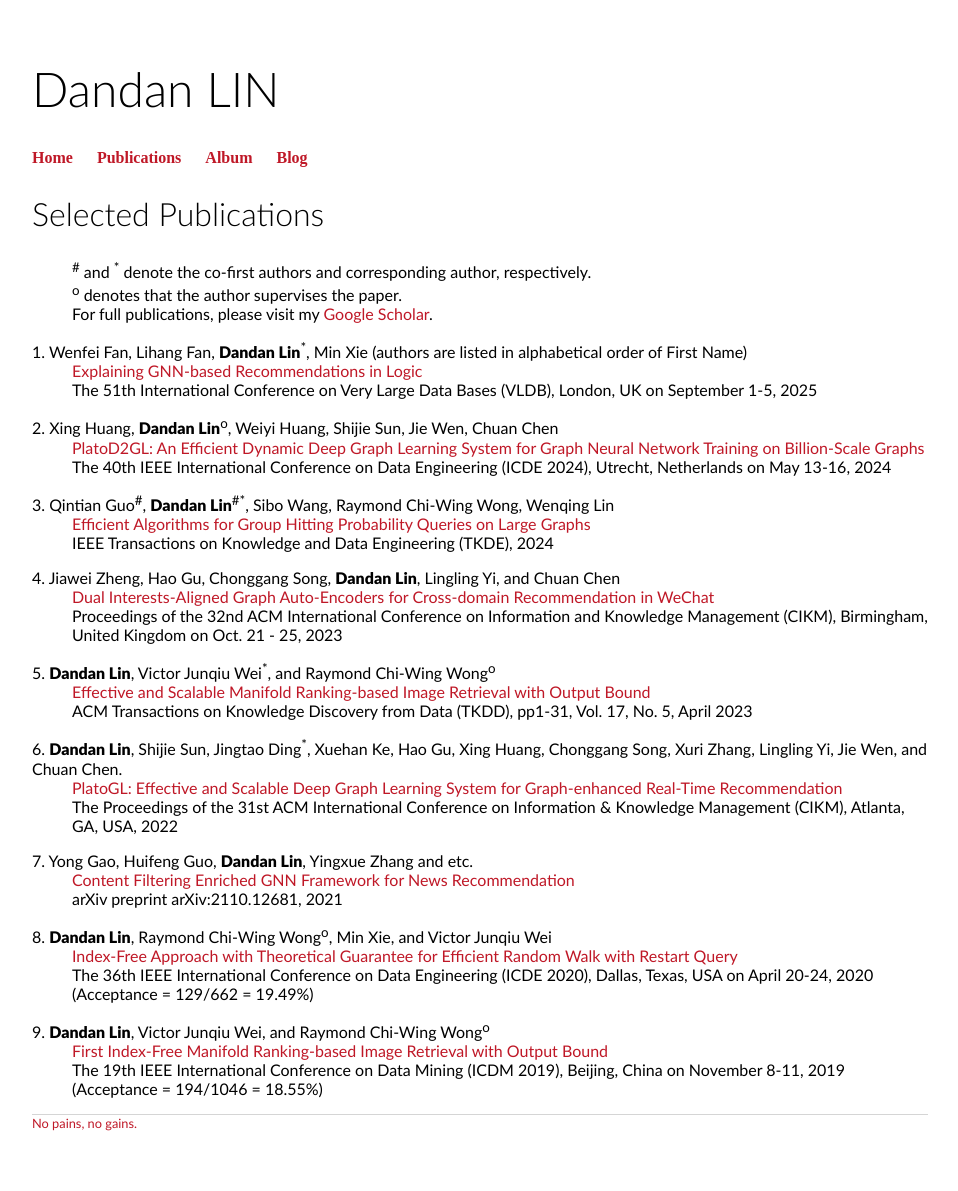
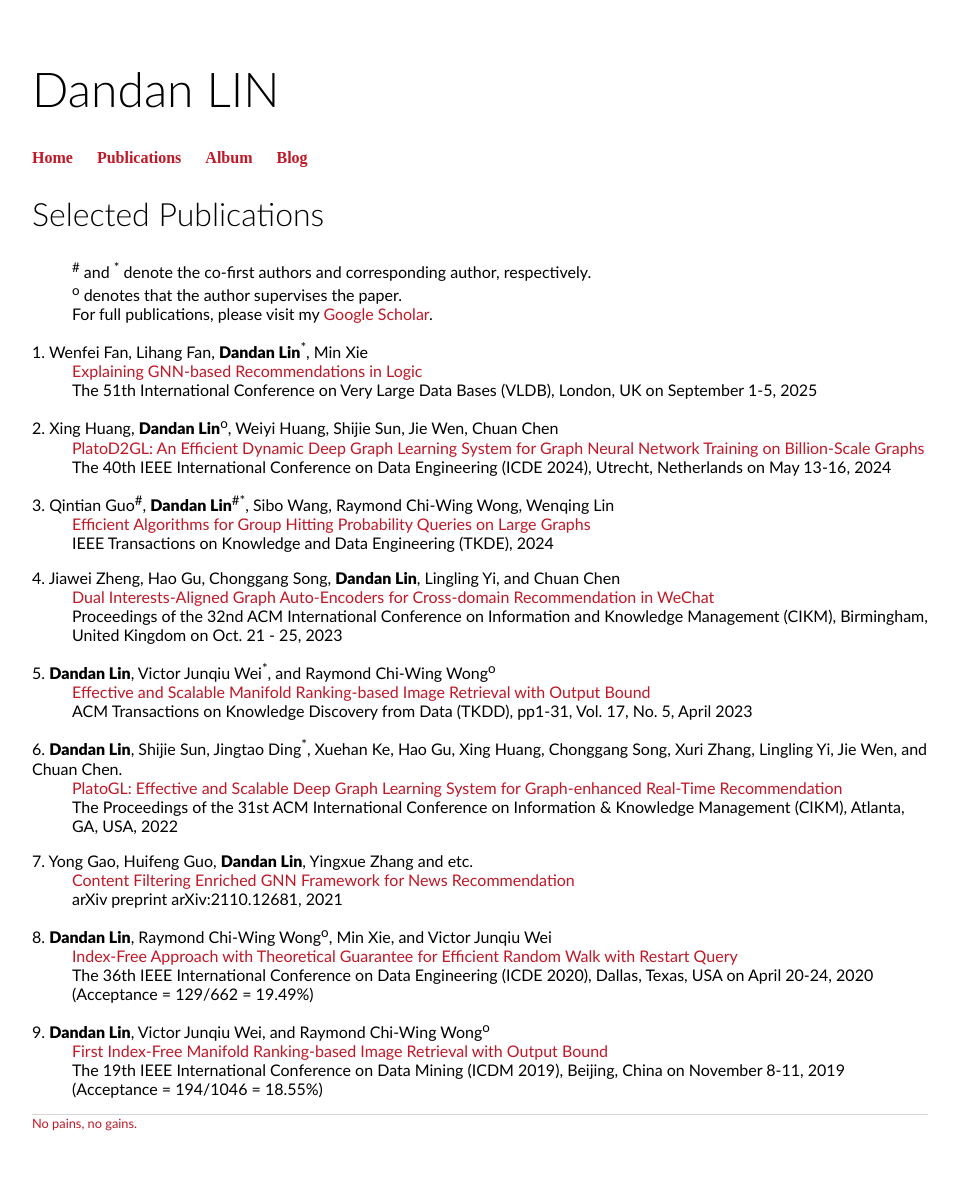
Before and after one commit to 2danlin/2danlin.github.io, a Jekyll site: the page built from publications/index.html, in a window 1280 px wide. Shown: the whole page, without its empty margins (160-1118 px from the left). Built offline with Jekyll 4.4.1, drawn with Linux system fonts in a browser that asks for light colours.

Commit message:
Update index.html

```diff
--- a/publications/index.html
+++ b/publications/index.html
@@ -9,7 +9,7 @@
 		<dd>For full publications, please visit my <a href="https://scholar.google.com/citations?user=axzLFHwAAAAJ&hl=zh-CN">Google Scholar</a>.</dd>
 	</dl>
 		<dl>
-		<dt>1. Wenfei Fan, Lihang Fan, <strong>Dandan Lin</strong><sup>*</sup>, Min Xie (authors are listed in alphabetical order of First Name)</dt>
+		<dt>1. Wenfei Fan, Lihang Fan, <strong>Dandan Lin</strong><sup>*</sup>, Min Xie</dt>
 		<dd><a>Explaining GNN-based Recommendations in Logic</a><dd>
 		<dd>The 51th International Conference on Very Large Data Bases (VLDB), London, UK on September 1-5, 2025</dd>
 	</dl>
```
